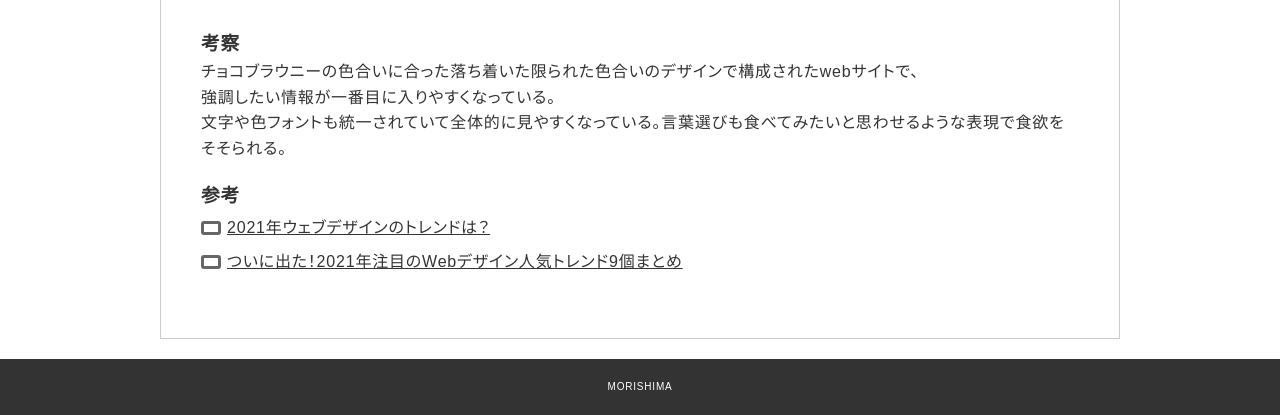
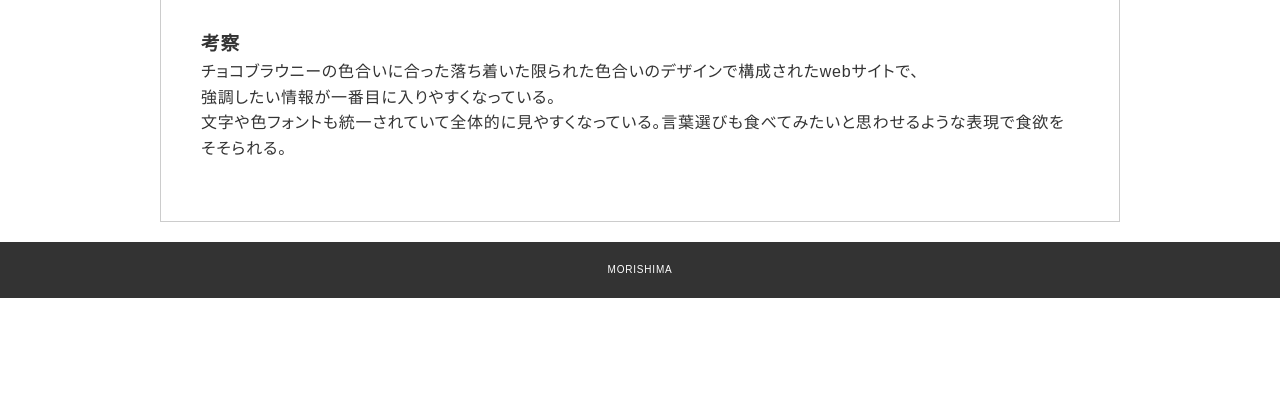
Before and after one commit to KUAD-XtechDesign/portfolio-A-morishima, a plain HTML site: page reports/report01.html in a window 1280 px wide. Shown: the part 544-959 px from the top of the page. After the commit the page ends 842 px from the top, so only its background shows below. Drawn offline with Linux system fonts and the light colour scheme.

Commit message:
Update report01.html

```diff
--- a/reports/report01.html
+++ b/reports/report01.html
@@ -54,12 +54,6 @@
         </div>
 
         <div class="mb_m">
-          <h3>参考</h3>
-          <a class="ex_link" href="https://digitalidentity.co.jp/blog/creative/2021webdesign.html" target="_blank">2021年ウェブデザインのトレンドは？</a>
-          <br>
-          <a class="ex_link" href="https://photoshopvip.net/126127" target="_blank">ついに出た！2021年注目のWebデザイン人気トレンド9個まとめ</a>
-        </div>
-
 
 
       </div>
```
